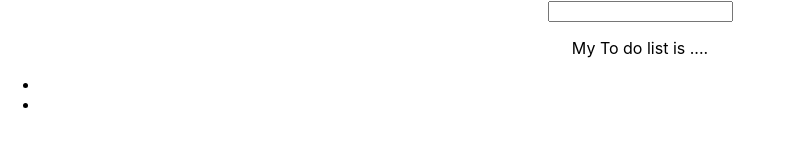
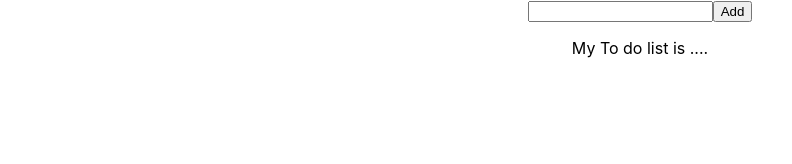
Before and after one commit to afessha/to-do-list, a React (Create React App) app: page / in a window 1280 px wide. Shown: the top 164 px of the page, without its empty margins (0-792 px from the left). Built offline with nearby package versions, Linux system fonts and the light colour scheme.

Commit message:
add to list

```diff
--- a/src/components/ToDo.js
+++ b/src/components/ToDo.js
@@ -1,9 +1,16 @@
 import React, { useState } from "react";
 function ToDO() {
   const [toDoInput, setToDoInput] = useState("");
-  function handleChange(event) {
+  const [toDoList, setToDoList] = useState([]);
+  const handleChange = (event) => {
     setToDoInput(event.target.value);
-  }
+  };
+  const submit = () => {
+    setToDoList(...toDoList, toDoInput);
+    console.log(toDoList);
+    setToDoInput("");
+  };
+
   return (
     <div>
       <input
@@ -12,10 +19,14 @@ function ToDO() {
         value={toDoInput}
         onChange={handleChange}
       />
+      <button type="button" onSubmit={submit}>
+        Add
+      </button>
       <p> My To do list is ....</p>
       <ul>
-        <li>{toDoInput} </li>
-        <li> </li>
+        {toDoList.map((listItem) => {
+          return <li> {listItem} </li>;
+        })}
       </ul>
     </div>
   );
```
